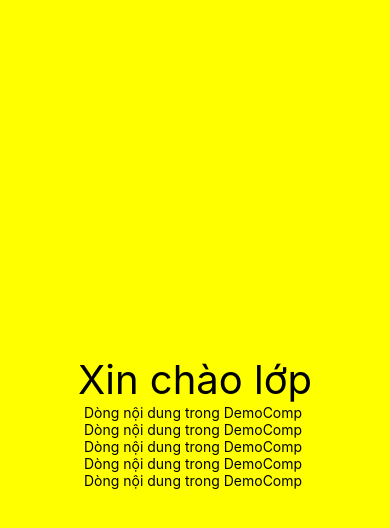
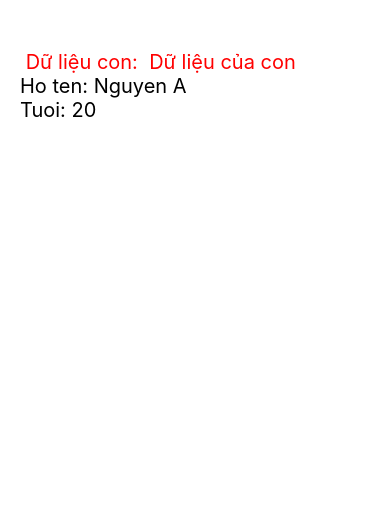
Before and after one commit to snvn1511/01-hello-CP17305, a React Native app: screen / in a window 390 px wide. Shown: the top 528 px of the page. Built offline with nearby package versions, Linux system fonts and the light colour scheme.

Commit message:
state-prop

```diff
--- a/App.js
+++ b/App.js
@@ -1,28 +1,42 @@
 import { StatusBar } from 'expo-status-bar';
-import { StyleSheet, Text, View } from 'react-native';
-import DemoComp from './components/DemoComp';
+import { Button, StyleSheet, Text, TextInput, View } from 'react-native';
+import { useState } from 'react';
 
 
+const CompCon1 = (props)=>{
+
+  // gửi sang cha:
+  props.goiHamCha("Dữ liệu của con");
+
+    return (
+      <View>
+        <Text style={{fontSize:20}}>
+            Ho ten: {props.hoTen}  {"\n"}
+            Tuoi: {props.tuoi}
+        </Text>
+      </View>
+    );
+}
+
 export default function App() {
+  const [duLieuCon1, setduLieuCon1] = useState("");
+
+  const callback_ComCon1 = (data_con)=>{
+        setduLieuCon1( data_con );
+  }
+
   return (
-    <View style={styles.container}>
-      <Text style={{fontSize:40}}>Xin chào lớp</Text>
-      <StatusBar style="auto" />
-      <DemoComp />
-      <DemoComp />
-      <DemoComp />
-      <DemoComp />
-      <DemoComp />
+    <View  style={  {paddingTop:50, paddingLeft:20} }>
+
+       <Text style={DinhDang.nodung} > Dữ liệu con:  { duLieuCon1 }</Text>
+      <CompCon1 hoTen = "Nguyen A" tuoi = "20"
+                goiHamCha={callback_ComCon1} />
     </View>
   );
 }
 
-const styles = StyleSheet.create({
-  container: {
-    flex: 1,
-    backgroundColor: 'yellow',
-    alignItems: 'center',
-    justifyContent: 'center',
-    fontSize:40
-  },
+const DinhDang = StyleSheet.create({
+      nodung:{
+        fontSize:20, color:'red'
+      }
 });
```
Also changed, not shown: App__bak1.js (added, +28 -0 lines), App__bak_state.js (added, +24 -0 lines).
